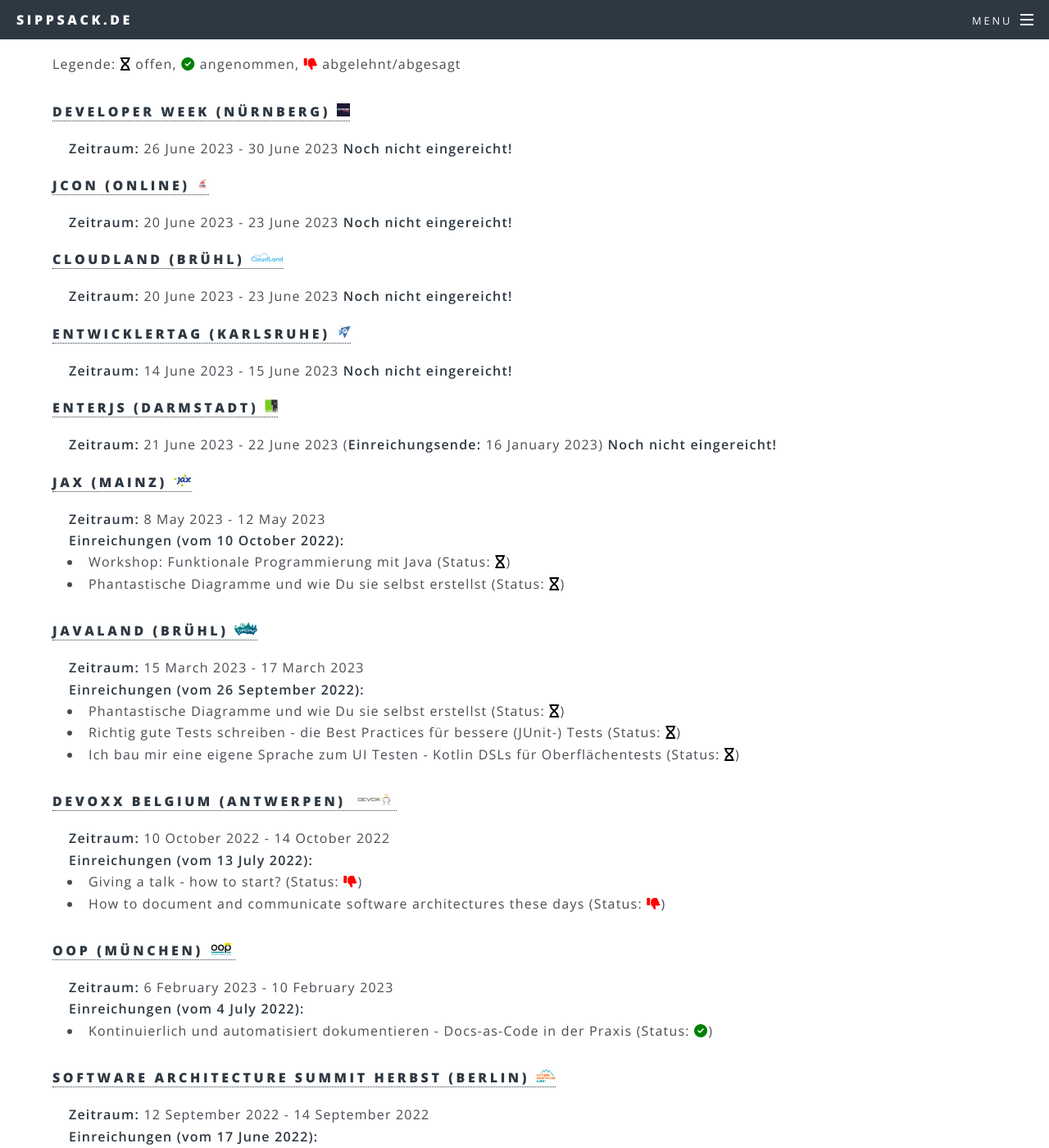
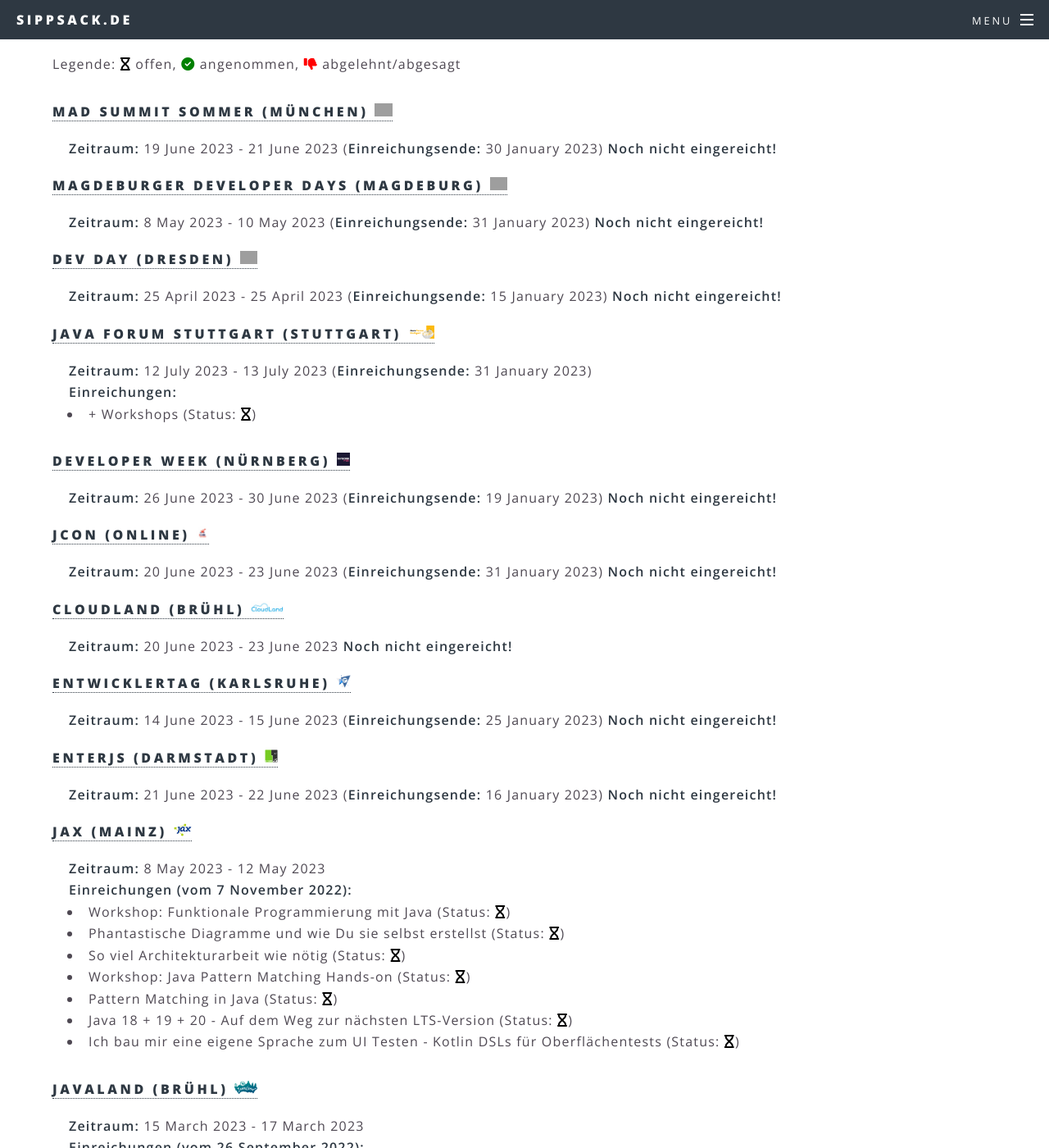
Before and after one commit to sippsack/sippsack.github.io, a Jekyll site: the page built from cfps.md, in a window 1280 px wide and 1400 px high, scrolled down 494 px. Shown: the whole window at 82% size. Built offline with Jekyll 4.4.1, drawn with Linux system fonts in a browser that asks for light colours; some of the changed text lies outside the part shown; grey boxes are pictures that could not be loaded.

Commit message:
new cfps

```diff
--- a/_data/cfps.yaml
+++ b/_data/cfps.yaml
@@ -1,15 +1,39 @@
 2023:
+  - madsummit1:
+      from: 2023-06-19
+      till: 2023-06-21
+      deadline: 2023-01-30
+      submitted:
+      talks:
+  - mddevdays:
+      from: 2023-05-08
+      till: 2023-05-10
+      deadline: 2023-01-31
+      submitted:
+      talks:
+  - dddevday:
+      from: 2023-04-25
+      till: 2023-04-25
+      deadline: 2023-01-15
+      submitted:
+      talks:
+  - jfs:
+      from: 2023-07-12
+      till: 2023-07-13
+      deadline: 2023-01-31
+      submitted:
+      talks: + Workshops
   - dwx:
       from: 2023-06-26
       till: 2023-06-30
-      deadline:
+      deadline: 2023-01-19
       submitted:
       talks:
   - jcon:
       url: https://2023-people.jcon.one/
       from: 2023-06-20
       till: 2023-06-23
-      deadline:
+      deadline: 2023-01-31
       submitted:
       talks:
   - cl:
@@ -22,7 +46,7 @@
       url: https://entwicklertag.de/2023/cfc.html
       from: 2023-06-14
       till: 2023-06-15
-      deadline:
+      deadline: 2023-01-25
       submitted:
       talks:
   - enterjs:
@@ -38,10 +62,15 @@
       from: 2023-05-08
       till: 2023-05-12
       deadline: 2022-11-14
-      submitted: 2022-10-10
+      submitted: 2022-11-07
       talks:
         - "Workshop: Funktionale Programmierung mit Java"
         - "Phantastische Diagramme und wie Du sie selbst erstellst"
+        - "So viel Architekturarbeit wie nötig"
+        - "Workshop: Java Pattern Matching Hands-on"
+        - "Pattern Matching in Java"
+        - "Java 18 + 19 + 20 - Auf dem Weg zur nächsten LTS-Version"
+        - "Ich bau mir eine eigene Sprache zum UI Testen - Kotlin DSLs für Oberflächentests"
   - jl:
       from: 2023-03-15
       till: 2023-03-17
--- a/_data/conferences.yaml
+++ b/_data/conferences.yaml
@@ -8,10 +8,25 @@
   location: Brühl
   url: https://www.javaland.eu/
   season: Frühjahr
+- id: dddevday
+  name: Dev Day
+  location: Dresden
+  url: https://www.devday.de/
+  season: Frühjahr
+- id: mddevdays
+  name: Magdeburger Developer Days
+  location: Magdeburg
+  url: https://md-devdays.de/
+  season: Frühjahr
 - id: jax
   name: JAX
   location: Mainz
   url: https://jax.de/mainz/
+  season: Frühjahr
+- id: mddevdays
+  name: Magdeburger Developer Days
+  location: Magdeburg
+  url: https://md-devdays.de/
   season: Frühjahr
 - id: etka
   name: Entwicklertag
@@ -33,6 +48,11 @@
   location: Filderstadt
   url: https://www.scrum-day.de/
   season: Frühjahr
+- id: madsummit1
+  name: MAD Summit Sommer
+  location: München
+  url: https://mad-summit.de/muenchen/
+  season: Sommer
 - id: vueday
   name: enterJS Vue Day
   location: Online
```
